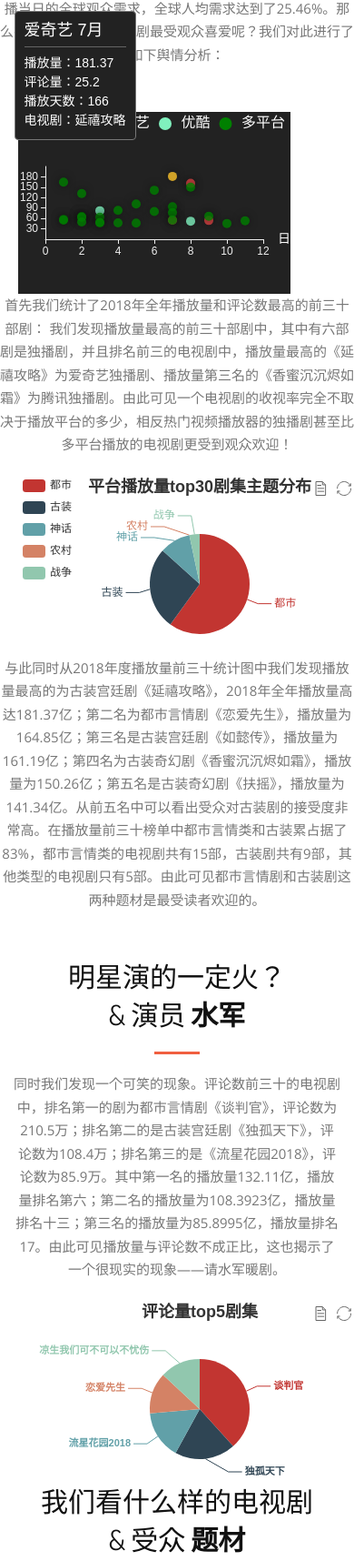
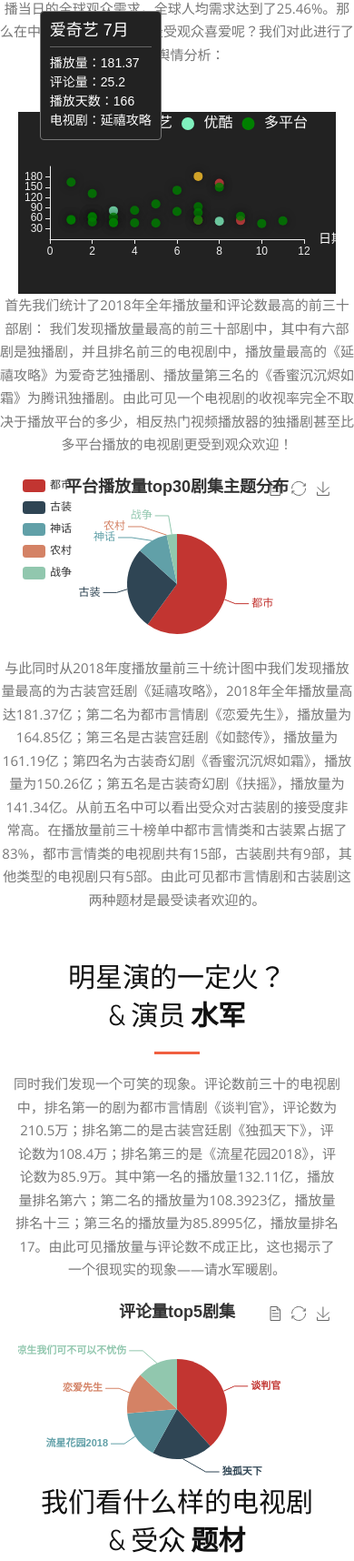
Before and after one commit to green158714788327/green158714788327.github.io, a plain HTML site: page phone.index.html in a window 390 px wide. Shown: the part 1019-2735 px from the top of the page at 91% size. Drawn offline with nearby package versions, Linux system fonts and the light colour scheme; files whose address does not match are found by name; a web font is replaced by a local one.

Commit message:
Update phone.index.html

```diff
--- a/phone.index.html
+++ b/phone.index.html
@@ -135,7 +135,7 @@
     <script src="green158714788327.github.io/echarts.js"></script>
     <script src="green158714788327.github.io/echarts-tooltip-carousel.js"></script>
     <!-- 为ECharts准备一个具备大小（宽高）的Dom -->
-    <div id="main" style="width: 300px;height:200px;left:5%;"></div>
+    <div id="main" style="width: 350px;height:200px;left:5%;"></div>
     <script type="text/javascript">
         // 基于准备好的dom，初始化echarts实例
         var myChart = echarts.init(document.getElementById('main'));
@@ -315,7 +315,7 @@ option = {
 </div>
 </div>
 
-    <div id="main5" style="width: 400px;height:200px;left:5%;"></div>
+    <div id="main5" style="width: 350px;height:200px;left:5%;"></div>
      <script type="text/javascript">
         var myChart5 = echarts.init(document.getElementById('main5'));
         var option5 =  {
@@ -417,7 +417,7 @@ option = {
 </div>
       <script src="green158714788327.github.io/echarts.js"></script>
       <script src="green158714788327.github.io/jquery.js"></script>
-    <div id="main1" style="width: 400px;height:200px;left:5%;"></div>
+    <div id="main1" style="width: 350px;height:200px;left:5%;"></div>
     <script type="text/javascript">
         // 基于准备好的dom，初始化echarts实例
         var myChart1 = echarts.init(document.getElementById('main1'));
@@ -510,7 +510,7 @@ option = {
 	</div>
 </div>
 </div>
-    <div id="main2" style="width: 400px;height:200px;left:5%"></div>
+    <div id="main2" style="width: 350px;height:200px;left:5%"></div>
      <script type="text/javascript">
         // 基于准备好的dom，初始化echarts实例
         var myChart2 = echarts.init(document.getElementById('main2'));
@@ -519,8 +519,7 @@ option = {
       var option2 = option = {
     tooltip: {
 	    title: {
-        text: "播放量top30平台分布",
-        x: "center"
+        text: "播放量top30平台分布"
     },
         trigger: "item",
         formatter: "{a} <br/>{b} : {c} ({d}%)",
```
